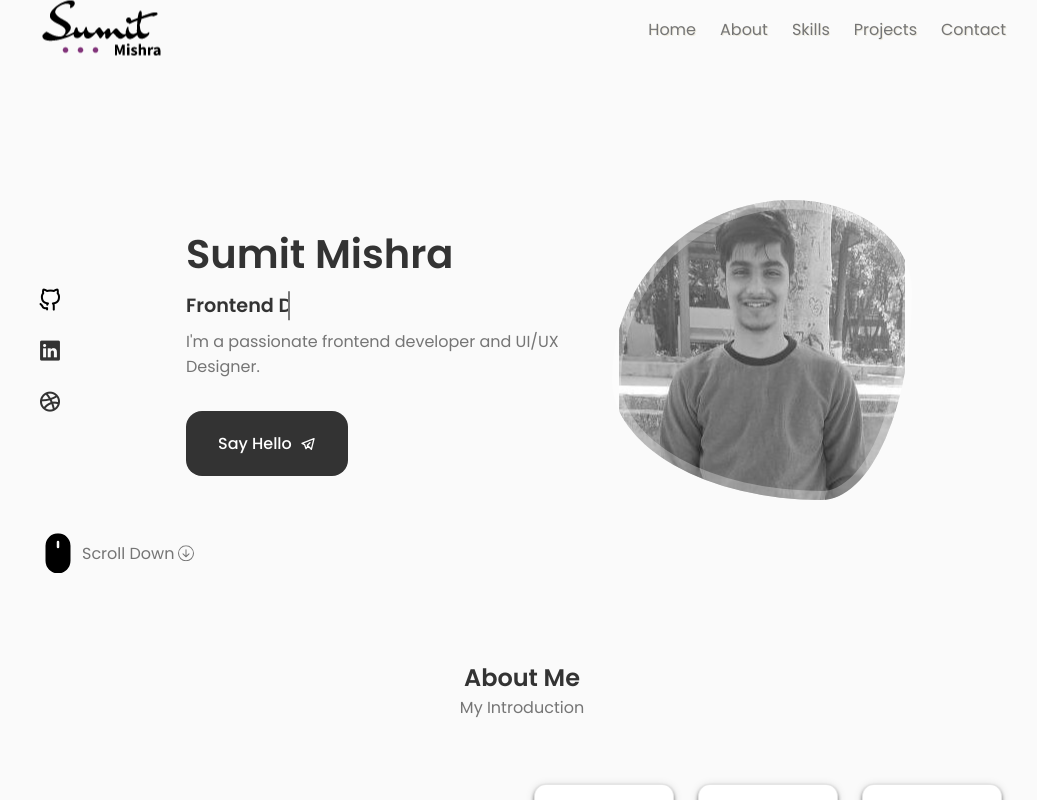
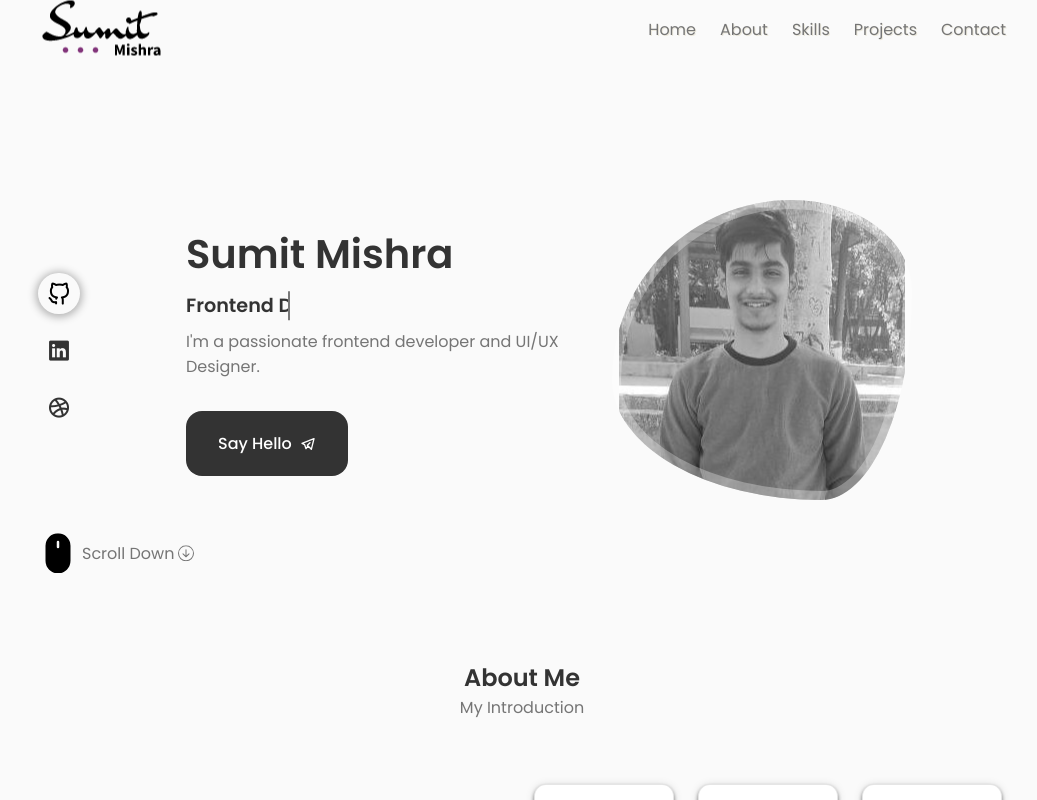
Before and after one commit to SumitMish23/Portfolio, a React (Create React App) app: page / in a window 1280 px wide. In both pictures the pointer is over the link 168 px from the left and 299 px from the top of the page. Shown: the top 800 px of the page, without its empty margins (118-1155 px from the left). Built offline with nearby package versions, Linux system fonts and the light colour scheme.

Commit message:
buttons css

```diff
--- a/src/components/home/Home.css
+++ b/src/components/home/Home.css
@@ -31,10 +31,19 @@
 .home__social-icon {
   font-size: 1.5rem;
   color: var(--title-color);
+  padding: 3px 9px;
+  transition: all 0.15s ease-in-out;
 }
 
 .home__social-icon:hover {
   color: var(--title-color-dark);
+  box-shadow: 0px 1px 8px 2px rgba(0, 0, 0, 0.3);
+  padding: 3px 9px;
+  display: block;
+  border-radius: 100vmax;
+  display: flex;
+  justify-content: center;
+
 }
 
 .home__title {
```
